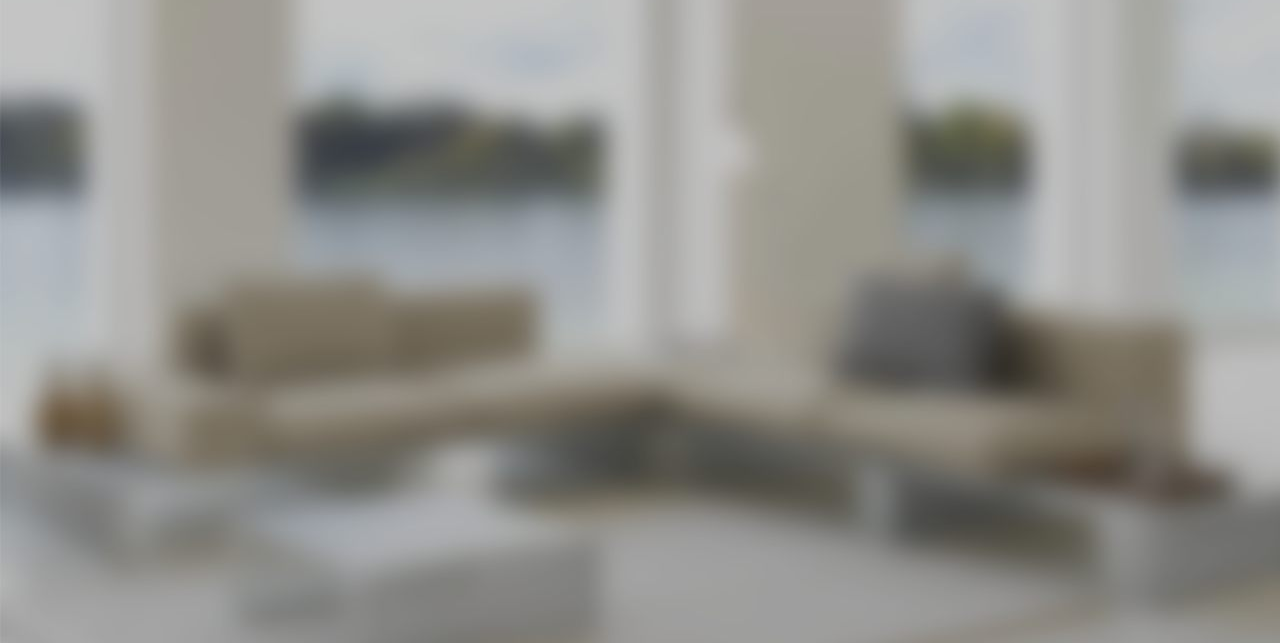
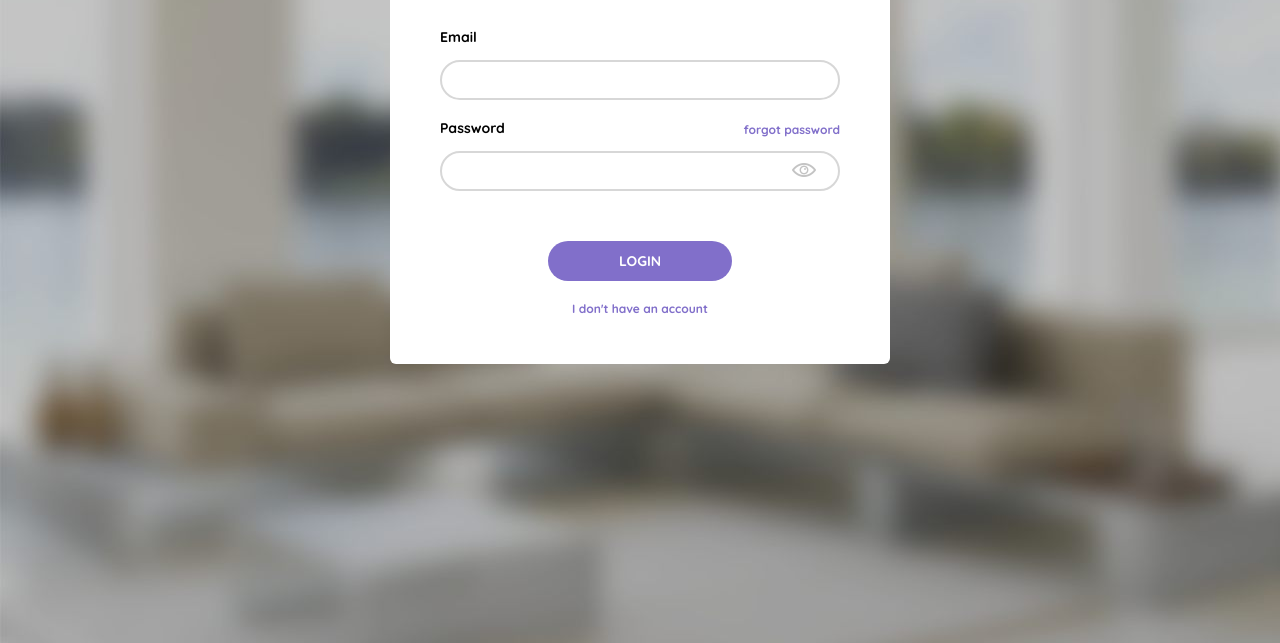
Before and after one commit to MammaSonnim/Arvi, a plain HTML site: page index.html in a window 1280 px wide. Shown: the part 157-800 px from the top of the page. Drawn offline with Linux system fonts and the light colour scheme.

Commit message:
style form

```diff
--- a/css/style.css
+++ b/css/style.css
@@ -12,7 +12,7 @@ body {
 h1 {
   font-family: 'Fredoka One', cursive;
   font-size: 30px;
-  margin-top: 20px;
+  margin-top: 10px;
   margin-bottom: 20px;
 }
 
@@ -20,12 +20,11 @@ h1 {
 .link {
   text-decoration: none;
   font-size: 12px;
-  line-height: 43px;
   color: #816fca;
 }
 
 .link:hover {
-  color: #6f5fb3;
+  opacity: 0.7;
 }
 
 /* b-btn */
@@ -43,5 +42,79 @@ h1 {
   white-space: nowrap;
 }
 
+.btn:hover {
+  background-color: #7262b6;
+}
+
+.btn:active {
+  background-color: #61539a;
+}
 
 /* b-modal */
+.modal {
+  width: 400px;
+  margin: 50px auto;
+  padding: 50px 50px 42px 50px;
+  background-color: #ffffff;
+  border-radius: 6px;
+}
+
+.modal__title {
+  text-align: center;
+  margin-bottom: 35px;
+}
+
+.modal__label {
+  display: inline-block;
+  width: 50%;
+  margin-top: 10px;
+  margin-bottom: 10px;
+}
+
+.modal__input {
+  box-sizing: border-box;
+  width: 100%;
+  margin-bottom: 5px;
+  padding: 9px;
+  border: 2px solid #d7d7d7;
+  border-radius: 20px;
+}
+
+.modal__input:focus {
+  outline: none;
+  border-color: #816fca;
+}
+
+.modal__forgot-link {
+  float: right;
+  width: 40%;
+  margin-top: 12px;
+  text-align: right;
+}
+
+.modal__wrap {
+  position: relative;
+}
+
+.modal__visible {
+  position: absolute;
+  top: 15%;
+  right: 6%;
+  width: 24px;
+  height: 24px;
+  background: url(../img/icon-visibility.png) no-repeat 0 50%;
+}
+
+.modal__visible:hover {
+  opacity: 0.7;
+}
+
+.modal__btn {
+  display: block;
+  margin: 45px auto 15px;
+}
+
+.modal__create-link {
+  display: block;
+  text-align: center;
+}
--- a/index.html
+++ b/index.html
@@ -10,13 +10,17 @@
 <body>
   <form class="modal" method="post" action="">
     <h1 class="modal__title">Sign in</h1>
-    <label for="email">Email</label>
+    <label class="modal__label" for="email">Email</label>
     <input class="modal__input" type="email" id="email" name="email"/>
-    <label for="password">Password</label>
-    <a class="modal__link link" href="#">forgot password</a>
-    <input class="modal__input modal__password" type="password" id="password" name="password"/>
+    <label class="modal__label" for="password">Password</label>
+    <a class="modal__forgot-link link" href="#">forgot password</a>
+    <div class="modal__wrap">
+      <input class="modal__input modal__password" type="password" id="password" name="password"/>
+      <!--   modal__visible сделан не фоном или псевдоэлементом, чтобы было событие нажатия  -->
+      <a href="#" class="modal__visible"></a>
+    </div>
     <button class="modal__btn btn" type="submit">Login</button>
-    <a class="modal__link link" href="#">I don't have an account</a>
+    <a class="modal__create-link link" href="#">I don't have an account</a>
   </form>
 </body>
 </html>
```
Also changed, not shown: css/style.min.css (added).
